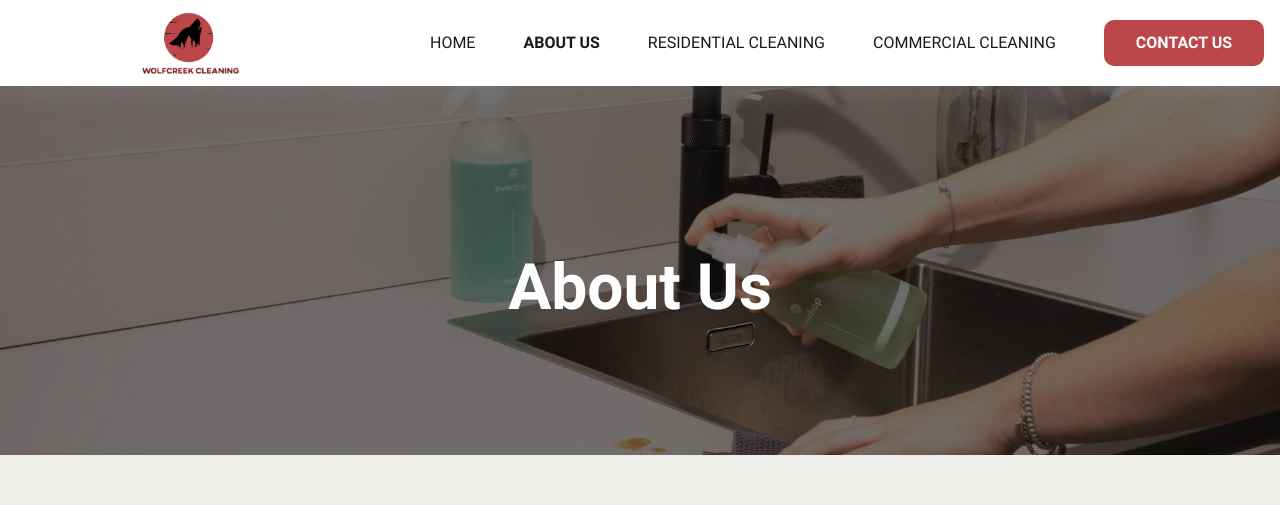
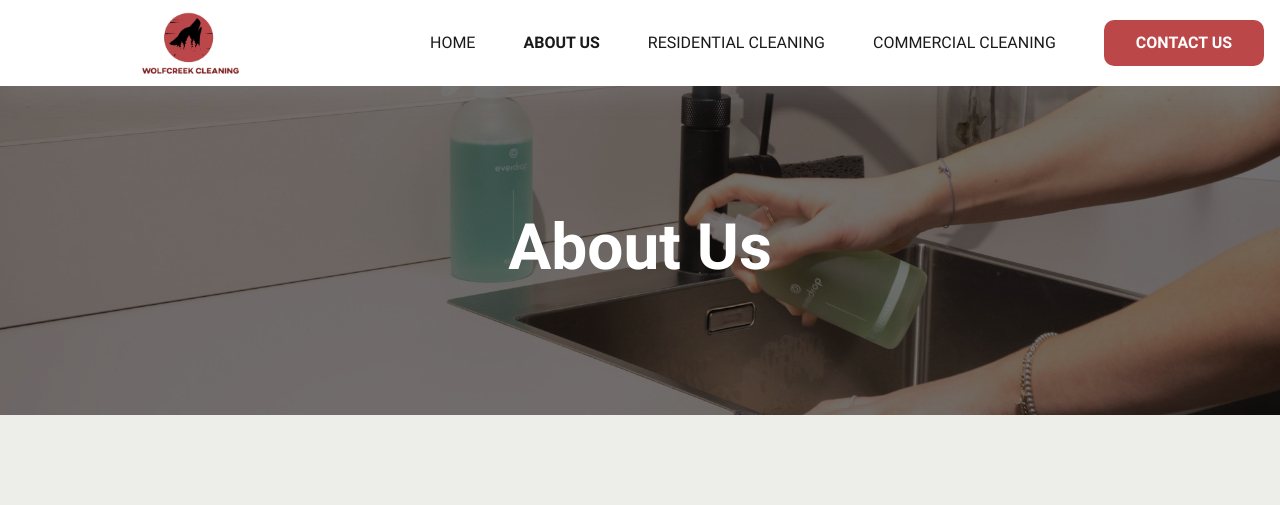
Before and after one commit to Fattyffat/WolfCreekCleaning, an Eleventy site: page src/content/pages/about.html in a window 1280 px wide. Shown: the top 505 px of the page. Built offline with nearby package versions, Linux system fonts and the light colour scheme; Eleventy itself is replaced by a stand-in of ours; files that its build step writes are made by us from their sources.

Commit message:
Padding interior fix

```diff
--- a/src/assets/sass/root.scss
+++ b/src/assets/sass/root.scss
@@ -1163,7 +1163,7 @@
         background-attachment: fixed;
         min-height: calc(300 / 16 * 1rem);
         height: auto;
-        padding-top: calc(180 / 16 * 1rem);
+        padding-top: calc(140 / 16 * 1rem);
         font-size: inherit;
         padding-block-end: calc(100 / 16 * 1rem);
     }
```
Also changed, not shown: src/assets/css/root.css.
